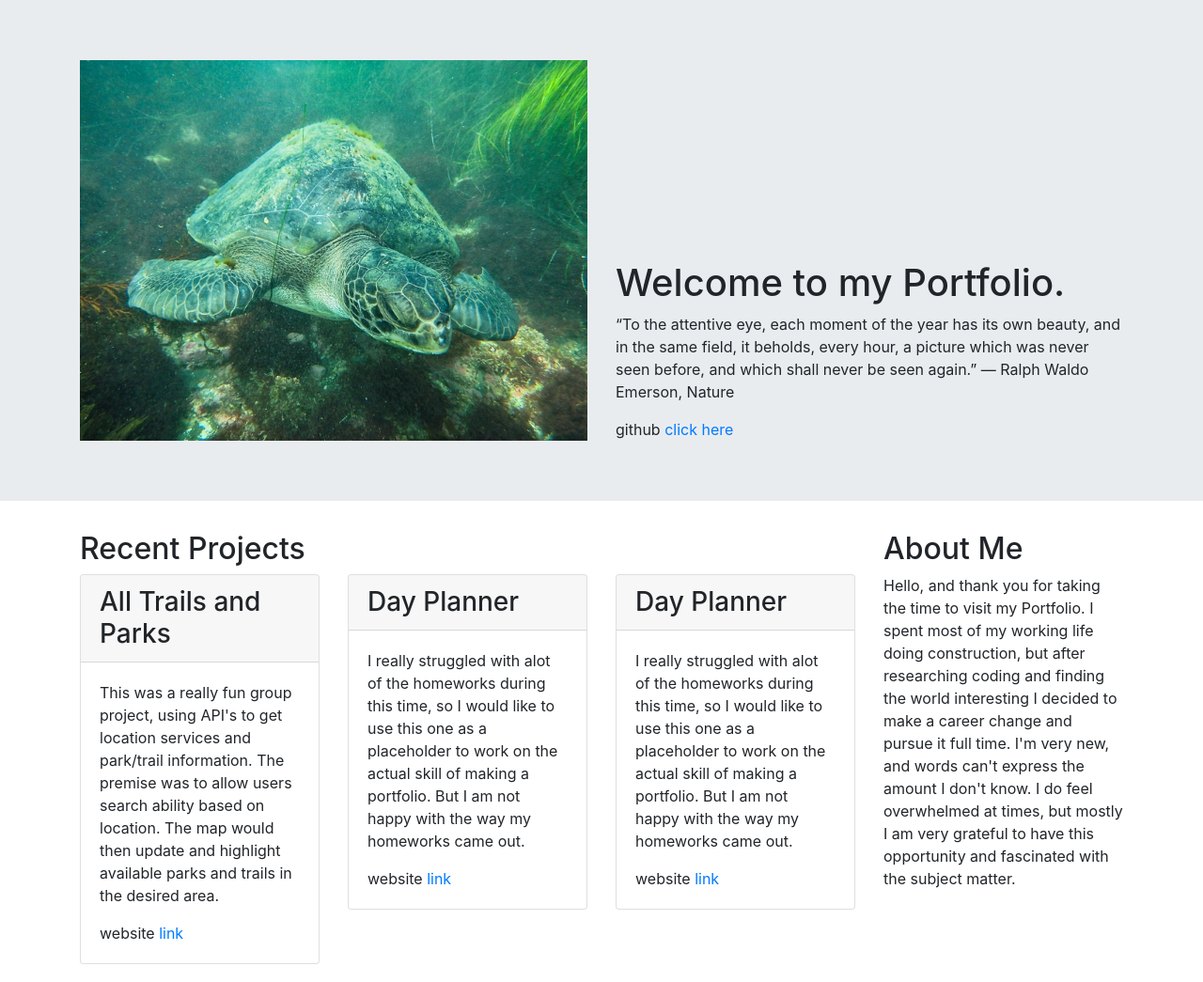
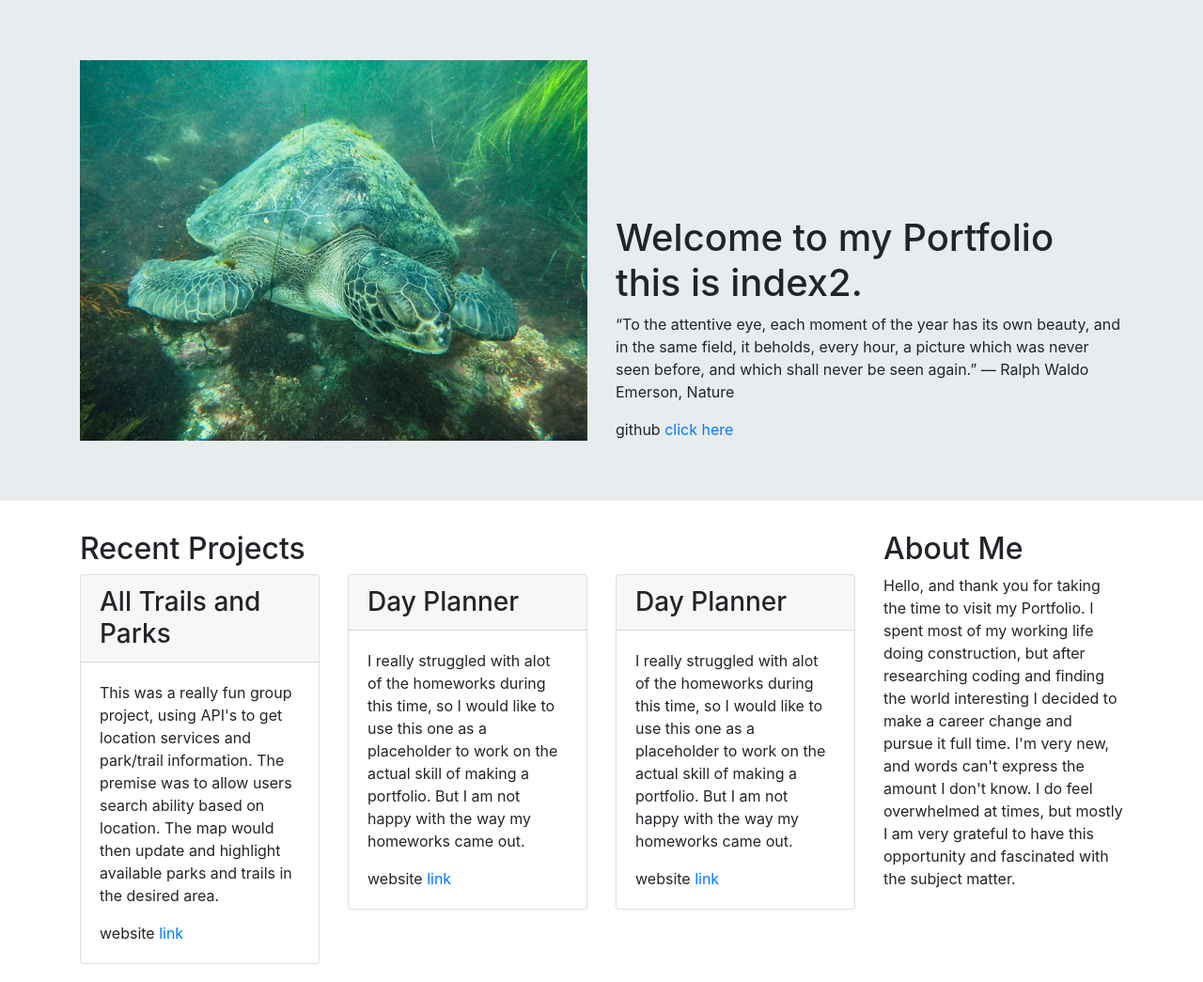
Before and after one commit to myles502/portfolio, a plain HTML site: page index2.html in a window 1280 px wide. Shown: the top 1045 px of the page at 94% size. Drawn offline with nearby package versions, Linux system fonts and the light colour scheme.

Commit message:
more testing

```diff
--- a/index2.html
+++ b/index2.html
@@ -20,7 +20,7 @@
         </div>
 
         <div class="col-12 col-md-6">
-          <h1>Welcome to my Portfolio.</h1>
+          <h1>Welcome to my Portfolio this is index2.</h1>
           <p>“To the attentive eye, each moment of the year has its own beauty, and in the same field, it beholds, every hour, a picture which was never seen before, and which shall never be seen again.”
             ― Ralph Waldo Emerson, Nature</p>
             github <a href="https://github.com/myles502">click here</a>
```
